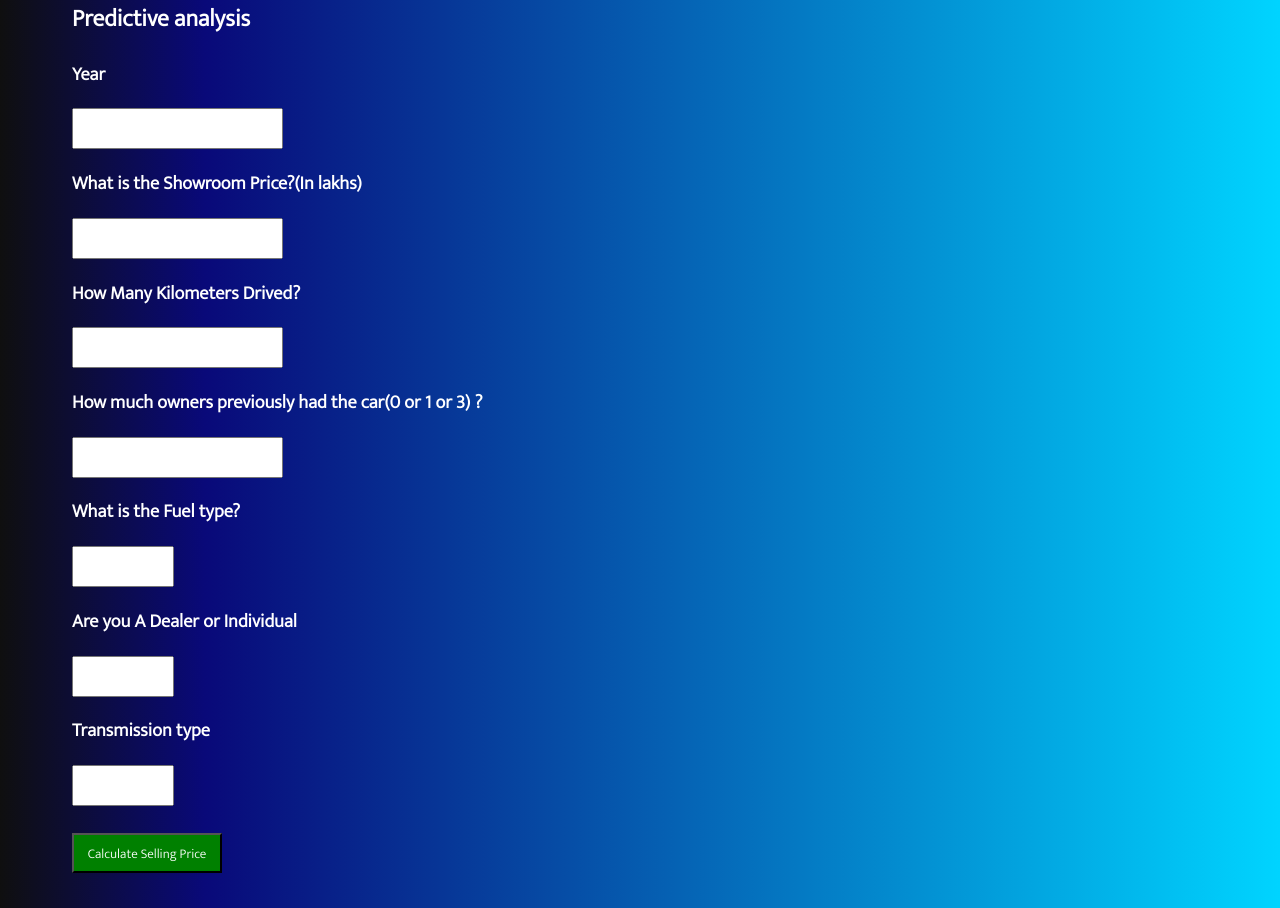
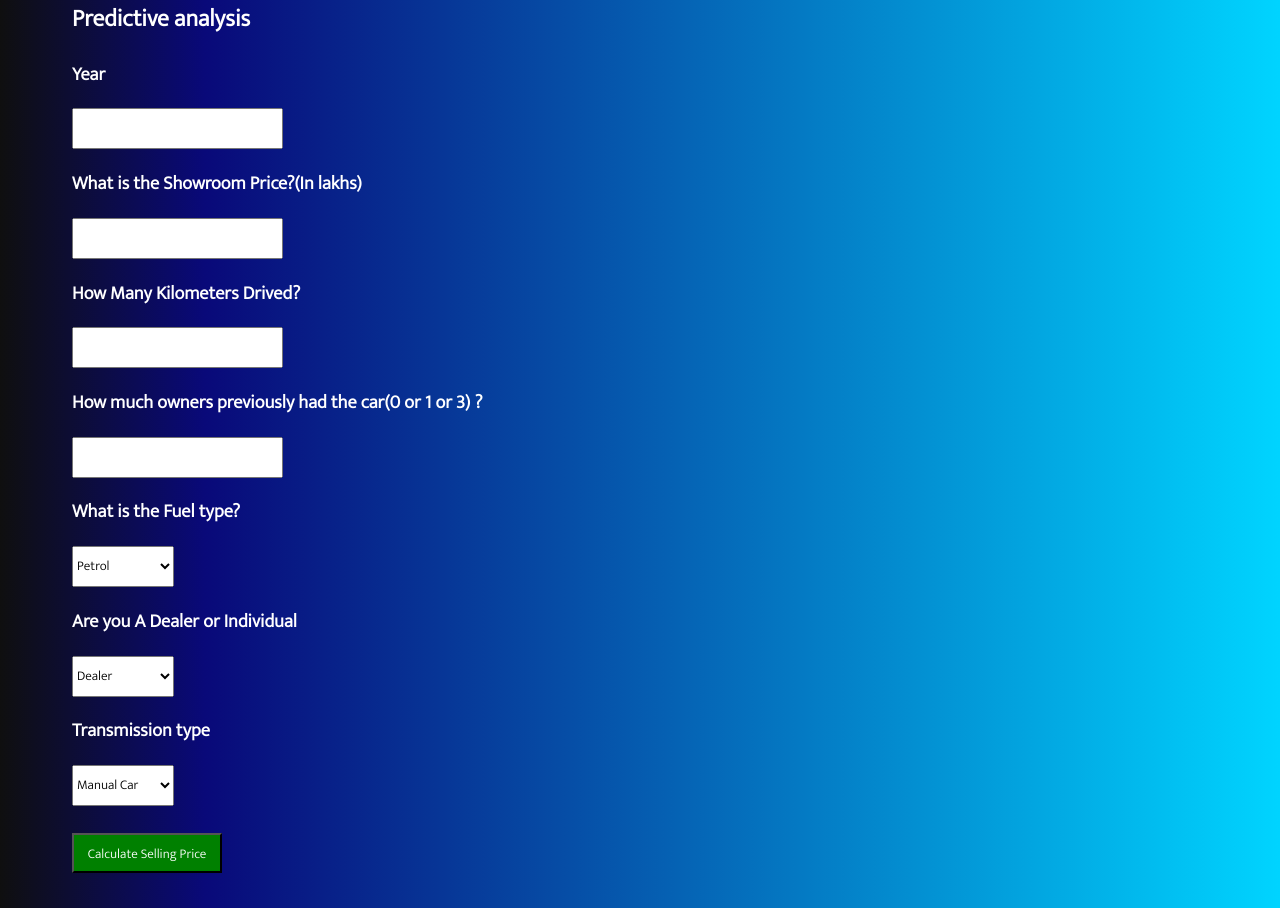
Before and after one commit to PratikBorkar04/car_price_predictor, a Flask app: page / in a window 1280 px wide. Shown: the part 119-1027 px from the top of the page. Run offline with Flask 2, Linux system fonts and the light colour scheme; parts of the project's set-up code (start-up, migrations or seed data) failed here and were passed over.

Commit message:
css updatedd

```diff
--- a/templates/styles.css
+++ b/static/css/styles.css
@@ -16,7 +16,8 @@ input,button{
 h1{
     font-size: 32px;
 }
-select{
+select,option{
     padding: 7.5px 0;
     width:8vw;
+    color :black;
 }
--- a/templates/home.html
+++ b/templates/home.html
@@ -9,7 +9,7 @@
 <link href='https://fonts.googleapis.com/css?family=Hind:300' rel='stylesheet' type='text/css'>
 <link href='https://fonts.googleapis.com/css?family=Open+Sans+Condensed:300' rel='stylesheet' type='text/css'>
 
-  <link rel="stylesheet" href="styles.css">
+  <link rel="stylesheet" href="{{ url_for('static', filename='css/styles.css') }}">
   <link rel="preconnect" href="https://fonts.googleapis.com">
   <link rel="preconnect" href="https://fonts.gstatic.com" crossorigin>
   <link href="https://fonts.googleapis.com/css2?family=Mukta:wght@300&display=swap" rel="stylesheet">
```
